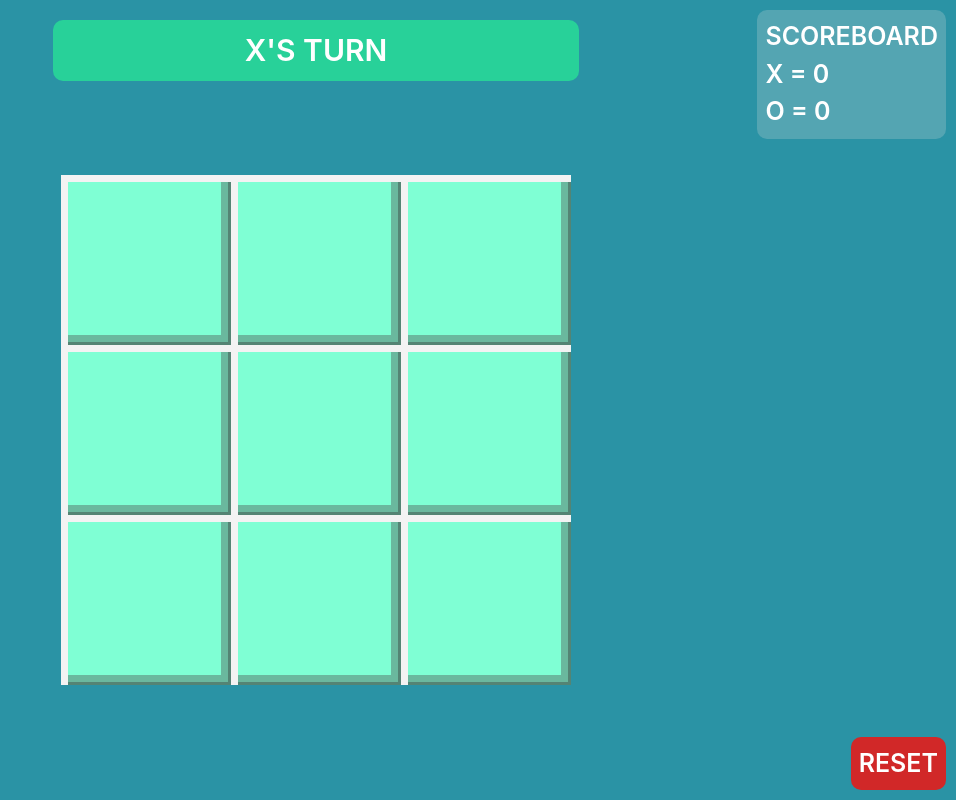
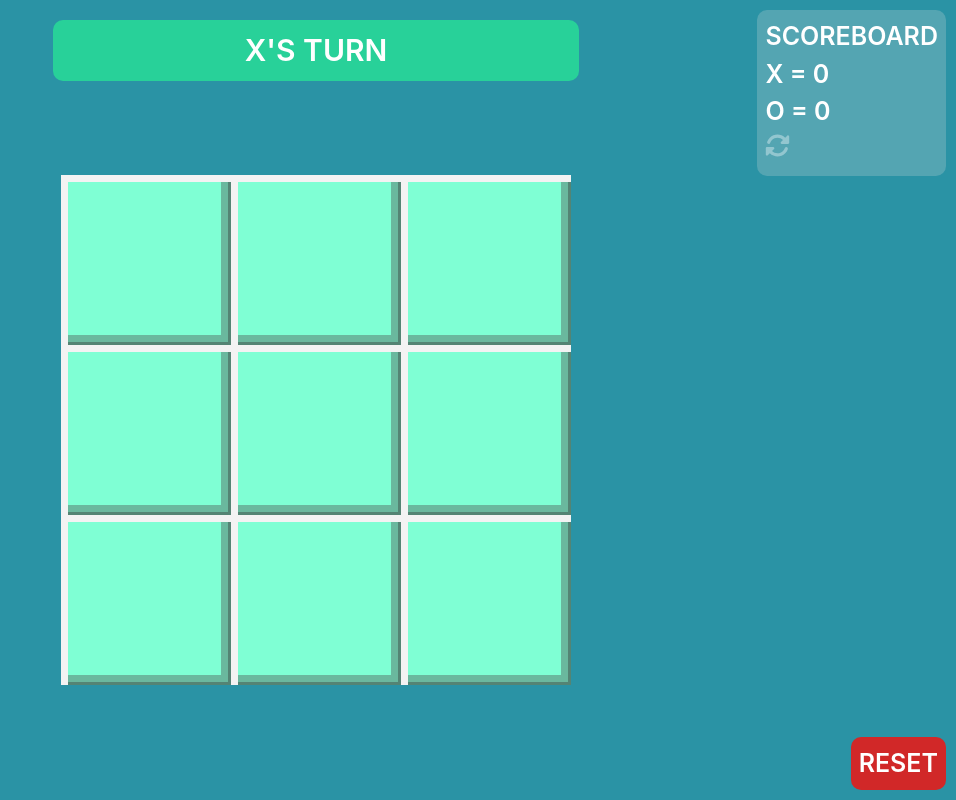
Before and after one commit to sceiiya/KodegoTechExams, a React (Vite) app in the folder React-NodeJS_PE/: page / in a window 1280 px wide. Shown: the whole page, without its empty margins (324-1280 px from the left). Built offline with nearby package versions, Linux system fonts and the light colour scheme.

Commit message:
add reset scoreboard fnction

```diff
--- a/React-NodeJS_PE/src/components/Scoreboard.jsx
+++ b/React-NodeJS_PE/src/components/Scoreboard.jsx
@@ -1,6 +1,6 @@
 import React from "react";
 
-const Scoreboard = ({X, O}) => {
+const Scoreboard = ({X, O, resetScoreboard}) => {
     return(
         <div
             className='scoreboard'
@@ -8,7 +8,15 @@ const Scoreboard = ({X, O}) => {
             SCOREBOARD
             <div> X = {X == null ? 0 : X} </div>
             <div> O = {O == null ? 0 : O} </div>
-        </div>
+            <div className="scoreboard-reset" title="Reset Scoreboard">
+                <svg xmlns="http://www.w3.org/2000/svg"
+                onClick={resetScoreboard}
+                fill="rgba(255, 255, 255, 0.364)"
+                height="1em"
+                viewBox="0 0 512 512"
+                ><path d="M142.9 142.9c62.2-62.2 162.7-62.5 225.3-1L327 183c-6.9 6.9-8.9 17.2-5.2 26.2s12.5 14.8 22.2 14.8H463.5c0 0 0 0 0 0H472c13.3 0 24-10.7 24-24V72c0-9.7-5.8-18.5-14.8-22.2s-19.3-1.7-26.2 5.2L413.4 96.6c-87.6-86.5-228.7-86.2-315.8 1C73.2 122 55.6 150.7 44.8 181.4c-5.9 16.7 2.9 34.9 19.5 40.8s34.9-2.9 40.8-19.5c7.7-21.8 20.2-42.3 37.8-59.8zM16 312v7.6 .7V440c0 9.7 5.8 18.5 14.8 22.2s19.3 1.7 26.2-5.2l41.6-41.6c87.6 86.5 228.7 86.2 315.8-1c24.4-24.4 42.1-53.1 52.9-83.7c5.9-16.7-2.9-34.9-19.5-40.8s-34.9 2.9-40.8 19.5c-7.7 21.8-20.2 42.3-37.8 59.8c-62.2 62.2-162.7 62.5-225.3 1L185 329c6.9-6.9 8.9-17.2 5.2-26.2s-12.5-14.8-22.2-14.8H48.4h-.7H40c-13.3 0-24 10.7-24 24z"/></svg>
+            </div>
+            </div>
     )
 }
 
```
